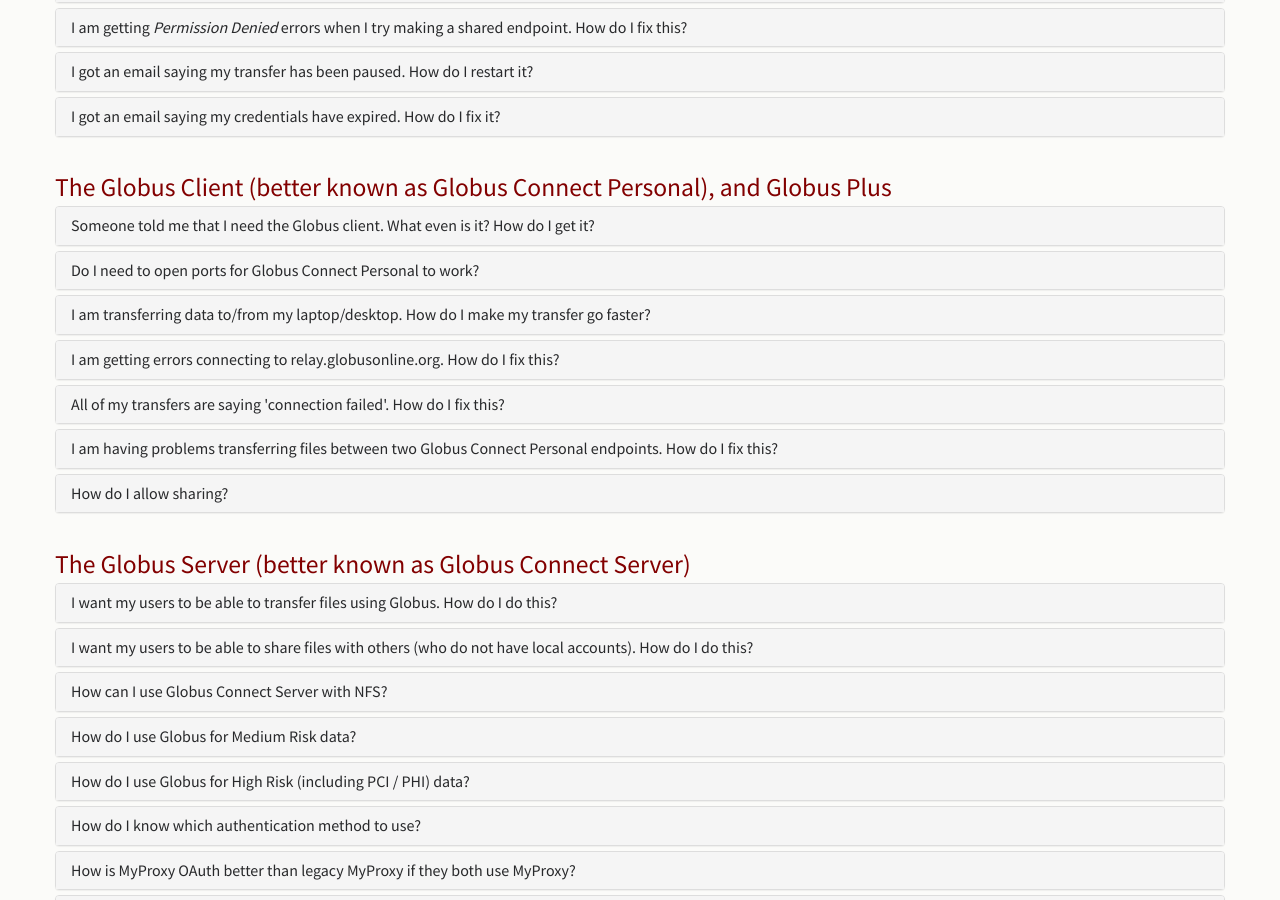
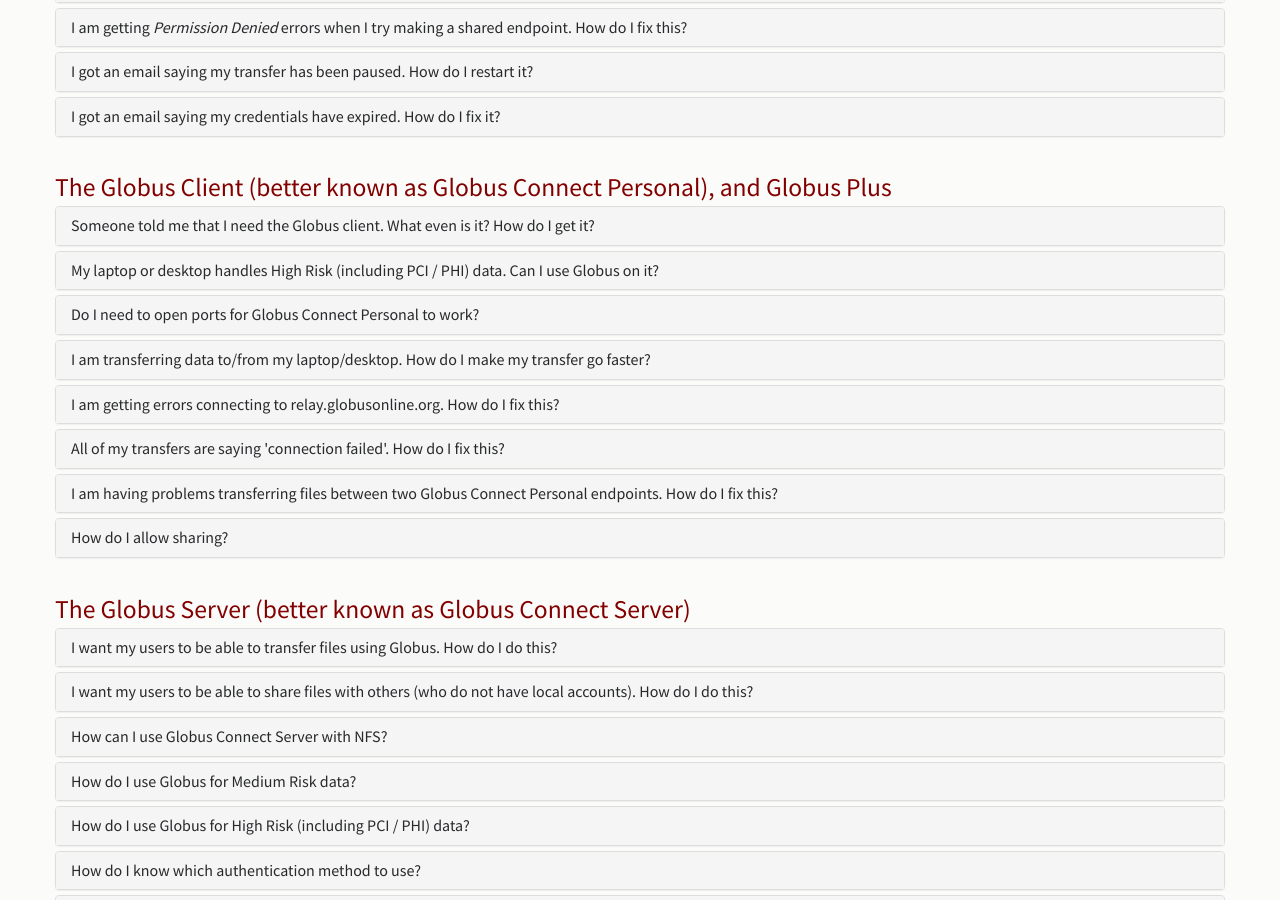
Before and after one commit to stanford-rc/globus.stanford.edu, a Jekyll site: the page built from scenarios.html, in a window 1280 px wide and 900 px high, scrolled down 991 px. Built offline with Jekyll 4.4.1, drawn with Linux system fonts in a browser that asks for light colours; nearby versions of some CDN libraries; comment, search, counter and statistics services are not loaded; part of the change alters nothing that is shown.

Commit message:
Add GCP High Risk scenario

```diff
--- a/scenarios.html
+++ b/scenarios.html
@@ -318,6 +318,36 @@ title="Globus Connect Personal">Globus Connect Personal </a>.</p>
      content=c1
   %}
 
+    {% capture c8 %}
+
+<p>There is no ready-made, pre-approved solution for using Globus with High
+Risk data.  Stanford does not have a BAA with Globus or the University of
+Chicago, and
+Stanford's use of Globus has not undergone a
+<a href="https://uit.stanford.edu/security/dra"
+title="How to Request and Complete a Data Risk Assessment, Information Security,
+Stanford University IT">Data Risk Assessment</a>.</p>
+
+<p>Your best route forward may be to get your data into a form that is Low or
+Medium Risk, and onto systems that are also Low or Medium Risk, and install
+Globus Connect Personal (or Globus Connect Server) there.  You should reach out
+to your IT people to assist, or <a href="mailto:srcc-support@stanford.edu"
+title="Contact SRCC">engage with us</a>.</p>
+
+<p>If you are set on using Globus with High Risk data, or on a system that is
+exposed to High Risk data, you should expect to
+bear substantial costs in both money and time.  <a
+href="mailto:srcc-support@stanford.edu" title="Contact SRCC">Reach out</a> if
+you are still interested!</p>
+
+    {% endcapture %}
+    {% include panel.html
+       parent="scenario"
+       id="c8"
+       scenario="My laptop or desktop handles High Risk (including PCI / PHI) data.  Can I use Globus on it?"
+       content=c8
+  %}
+
 	{% capture c5 %}
 
 <p>Only outbound ports.  Globus Connect Personal does not need to accept
@@ -496,7 +526,7 @@ title="Globus Plus">Read about Globus Plus</a>.</p>
        content=c7
     %}
 
-<!-- Next item is c8 -->
+<!-- Next item is c9 -->
 
 <p>&nbsp;</p>
 
```
